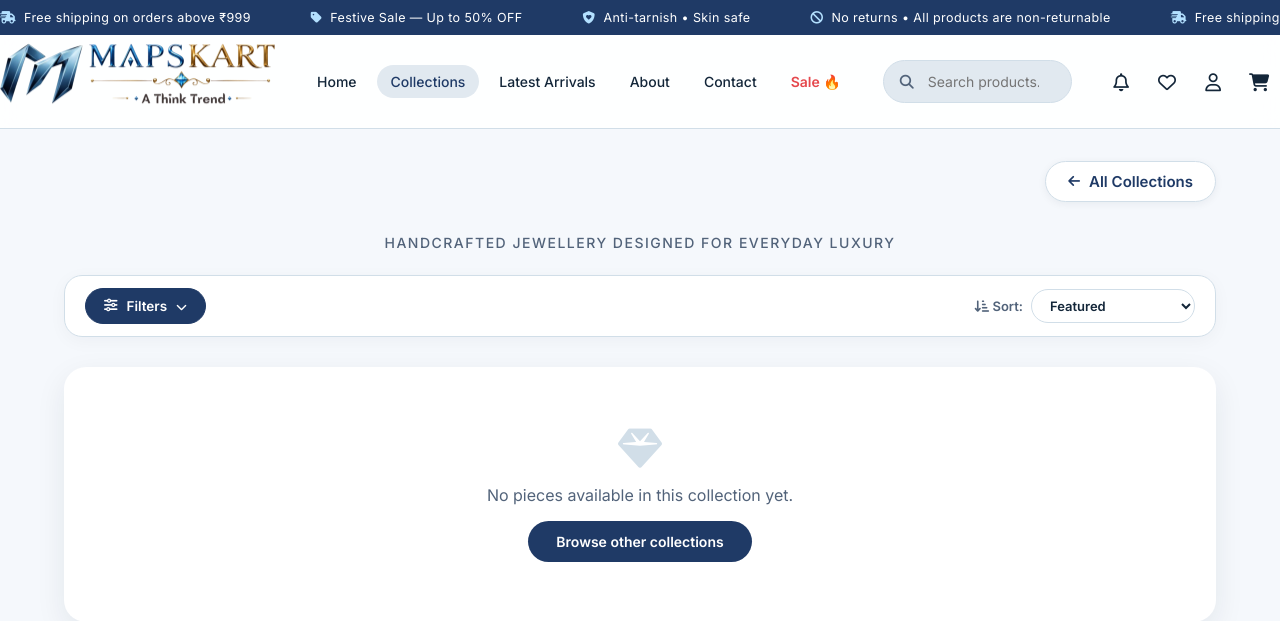
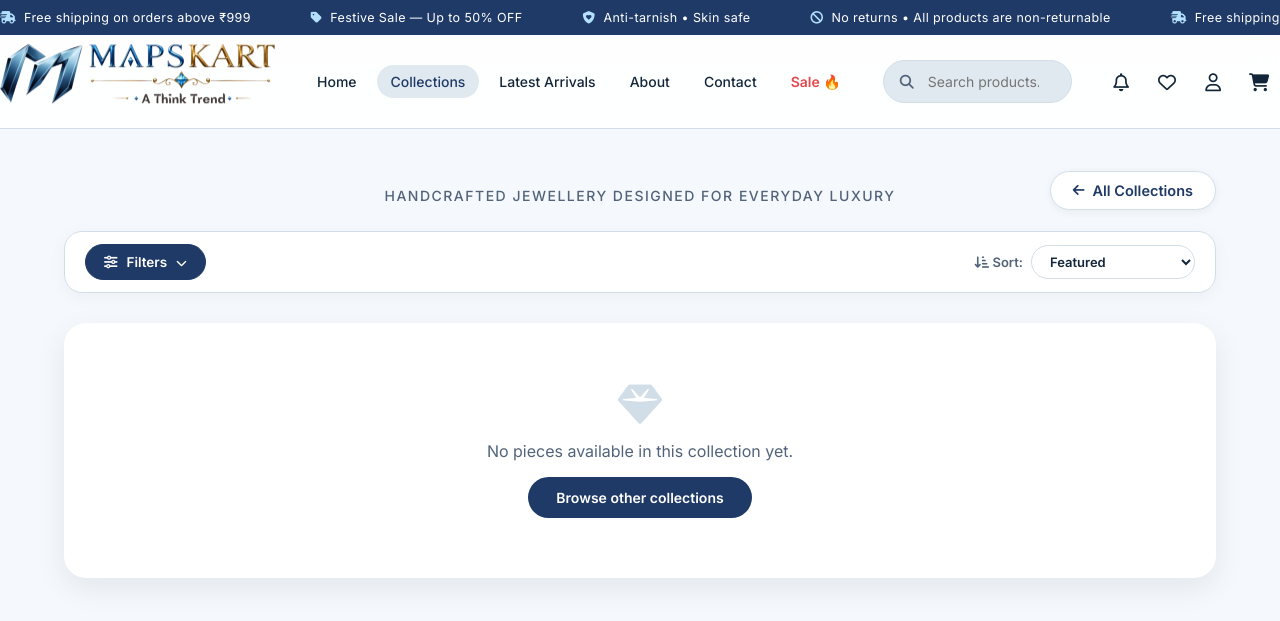
Before and after one commit to mapsinfoin-web/Mapsinfo, a Django app: template store/templates/store/collection_detail.html in a window 1280 px wide. Shown: the top 621 px of the page. Run offline with Django 5.2, Linux system fonts and the light colour scheme; the template is opened without the code that fills it, so the values that code supplies are empty.

Commit message:
Standardize header and sub-category text alignment for professional symmetry

```diff
--- a/store/templates/store/collection_detail.html
+++ b/store/templates/store/collection_detail.html
@@ -59,54 +59,56 @@
         .animate-up { animation: fadeUp .9s cubic-bezier(.2, .8, .2, 1) forwards; opacity: 0; }
         @media (prefers-reduced-motion: reduce) { .animate-up { animation: none; opacity: 1; } }
 
-        /* ===== Collection Top Actions & Breadcrumb ===== */
-        .collection-top-actions {
+        /* ===== Collection Header Section ===== */
+        .page-header {
+            position: relative;
             max-width: 1200px;
             width: 100%;
             margin: 0 auto;
-            padding: 32px 24px 0;
-            display: flex;
-            align-items: center;
-            justify-content: space-between;
-            gap: 16px;
+            text-align: center;
+            padding: 46px 24px 24px;
             box-sizing: border-box;
         }
-        .collection-top-left {
-            display: flex;
-            align-items: center;
-            gap: 8px;
-            font-size: 13.5px;
-            color: var(--muted);
-            font-weight: 500;
+        .collection-corner-nav {
+            position: absolute;
+            top: 42px;
+            right: 24px;
+            z-index: 10;
         }
-        .collection-top-left a {
-            color: var(--navy);
-            font-weight: 600;
+        .collection-parent-nav {
+            position: absolute;
+            top: 42px;
+            left: 24px;
+            z-index: 10;
+        }
+        .collection-parent-nav a {
             display: inline-flex;
             align-items: center;
             gap: 6px;
+            font-size: 13.5px;
+            font-weight: 600;
+            color: var(--navy);
             text-decoration: none;
             transition: color .2s;
         }
-        .collection-top-left a:hover {
+        .collection-parent-nav a:hover {
             color: var(--blue);
             text-decoration: underline;
         }
         .btn-all-collections-corner {
             display: inline-flex;
             align-items: center;
-            gap: 9px;
+            gap: 8px;
             padding: 10px 22px;
             border-radius: 999px;
             background: #fff;
             border: 1.5px solid var(--line);
             color: var(--navy);
-            font-size: 15px;
+            font-size: 14.5px;
             font-weight: 600;
             text-decoration: none;
             box-shadow: 0 2px 8px rgba(19, 38, 57, .06);
             transition: all .25s ease;
-            margin-left: auto;
         }
         .btn-all-collections-corner:hover {
             background: var(--navy);
@@ -123,22 +125,39 @@
             transform: translateX(-3px);
         }
 
-        /* ===== Page title ===== */
-        .page-header { text-align: center; padding: 22px 20px 24px; }
-        .page-header h1 { font-family: 'Inter', sans-serif; font-size: 42px; font-weight: 700; color: var(--ink); margin: 0 0 10px; letter-spacing: -.8px; }
-        .page-header p { margin: 0; font-size: 14px; letter-spacing: 1.5px; text-transform: uppercase; color: var(--muted); font-weight: 500; }
+        .page-header h1 {
+            font-family: 'Inter', sans-serif;
+            font-size: 42px;
+            font-weight: 700;
+            color: var(--ink);
+            margin: 0 0 10px;
+            letter-spacing: -.8px;
+            text-align: center;
+        }
+        .page-header p {
+            margin: 0 auto;
+            max-width: 680px;
+            font-size: 14px;
+            letter-spacing: 1.5px;
+            text-transform: uppercase;
+            color: var(--muted);
+            font-weight: 500;
+            text-align: center;
+            line-height: 1.6;
+        }
 
         /* ===== Subcategories Bar at Starting of Page ===== */
         .subcategories-bar {
             max-width: 1200px;
             width: 100%;
-            margin: 0 auto 22px;
+            margin: 0 auto 24px;
             padding: 0 24px;
             box-sizing: border-box;
         }
         .subcat-scroll-track {
             display: flex;
             align-items: center;
+            justify-content: center;
             gap: 10px;
             overflow-x: auto;
             padding: 6px 4px 12px;
@@ -618,10 +637,12 @@
         @media (max-width: 900px) {
         }
         @media (max-width: 760px) {
-            .collection-top-actions { padding: 18px 16px 0; }
+            .page-header { padding: 20px 16px 18px; }
+            .collection-corner-nav { position: static; display: flex; justify-content: flex-end; margin-bottom: 12px; }
+            .collection-parent-nav { position: static; display: flex; justify-content: flex-start; margin-bottom: 8px; }
             .btn-all-collections-corner { font-size: 13.5px; padding: 8px 16px; gap: 7px; }
-            .page-header { padding: 16px 16px 20px; }
             .page-header h1 { font-size: 32px; }
+            .subcat-scroll-track { justify-content: flex-start; }
             .grid { grid-template-columns: repeat(2, 1fr); gap: 14px; padding: 6px 14px 60px; }
             .body { padding: 14px 14px 18px; }
             .body h3 { font-size: 14.5px; }
@@ -754,22 +775,23 @@
         </div>
     </header>
 
-    <!-- TOP ACTIONS: ALL COLLECTIONS IN RIGHT CORNER -->
-    <div class="collection-top-actions animate-up">
-        <div class="collection-top-left">
+    <!-- COLLECTION HEADER WITH RIGHT-CORNER 'ALL COLLECTIONS' -->
+    <header class="page-header animate-up">
         {% if is_subcollection and parent_category %}
+        <div class="collection-parent-nav">
             <a href="{% url 'store:collection_detail' parent_category.slug %}">
                 <i class="fas fa-arrow-left"></i> View all {{ parent_category.name }}
             </a>
+        </div>
         {% endif %}
-        </div>
+
+        <div class="collection-corner-nav">
             <a href="{% url 'store:collections' %}" class="btn-all-collections-corner" title="View all jewellery collections">
                 <i class="fas fa-arrow-left"></i>
                 <span>All Collections</span>
             </a>
         </div>
 
-    <header class="page-header animate-up">
         <h1>{{ category.name }}</h1>
         <p>
             {% if is_subcollection and parent_category %}
```
Also changed, not shown: store/templates/store/collections.html (+14 -3 lines). Lines whose indentation alone changed are shown as unchanged.
